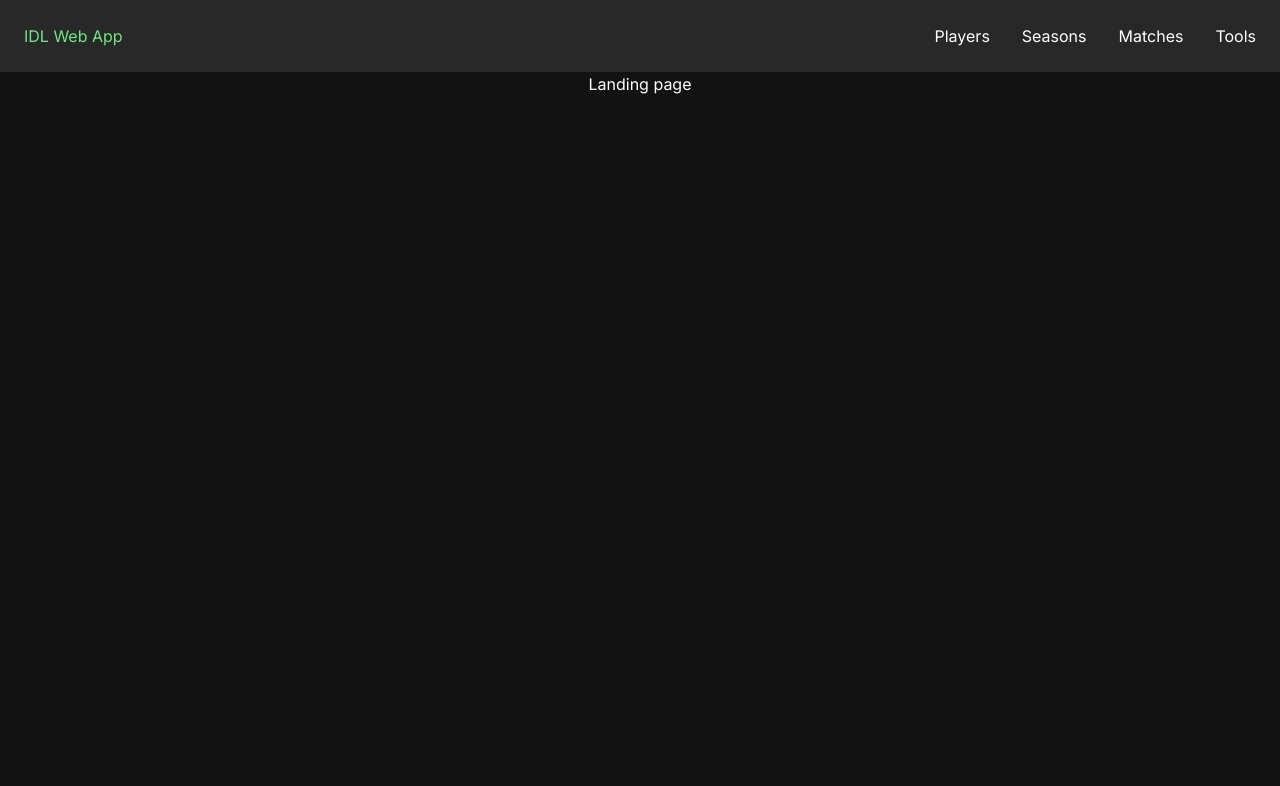
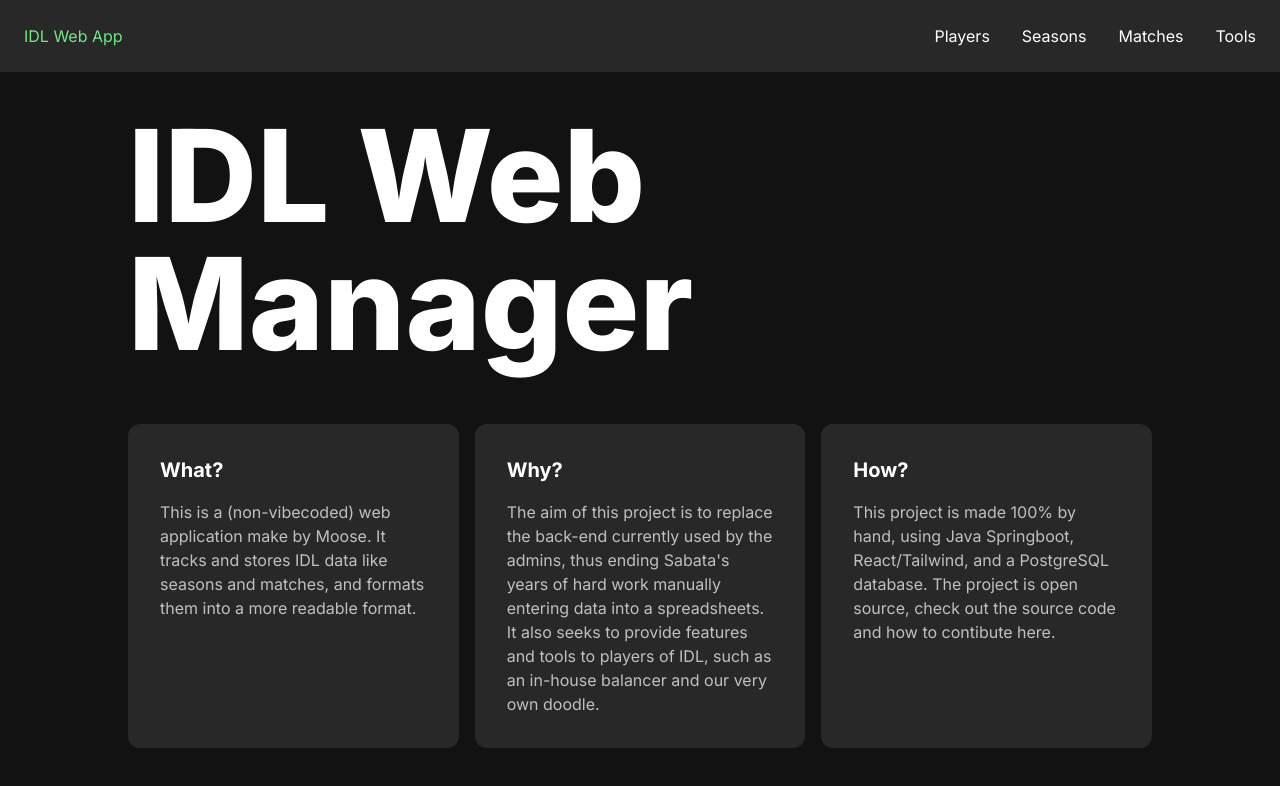
Before and after one commit to PlainOldMoose/IDLWebApp, a React (Vite) app in the folder frontend-tailwind/: page / in a window 1280 px wide. Shown: the top 786 px of the page. Built offline with nearby package versions, Linux system fonts and the light colour scheme; no server answers.

Commit message:
Updated css for pages

```diff
--- /dev/null
+++ b/frontend-tailwind/src/components/InfoCard.tsx
@@ -0,0 +1,13 @@
+interface InfoCardProps {
+    title: string;
+    body: string;
+}
+
+export default function InfoCard({title, body}: InfoCardProps) {
+    return (
+        <div className="bg-surface-a20 rounded-xl p-8 mt-4">
+            <h1 className="text-xl font-bold mb-4">{title}</h1>
+            <p className="text-light-a20">{body}</p>
+        </div>
+    );
+}
--- a/frontend-tailwind/src/pages/Landing.tsx
+++ b/frontend-tailwind/src/pages/Landing.tsx
@@ -1,5 +1,20 @@
+import InfoCard from "../components/InfoCard.tsx";
+
 export default function Landing() {
-    return(
-        <div className="flex justify-center">Landing page</div>
+    const what_body = "This is a (non-vibecoded) web application make by Moose. It tracks and stores IDL data like " +
+        "seasons and matches, and formats them into a more readable format.";
+    const why_body = "The aim of this project is to replace the back-end currently used by the admins, thus ending Sabata's years of hard work manually entering data into a spreadsheets. " +
+        "It also seeks to provide features and tools to players of IDL, such as an in-house balancer and our very own doodle.";
+    const how_body = "This project is made 100% by hand, using Java Springboot, React/Tailwind, and a PostgreSQL database. The project is open source, check out the source code and how to contibute here.";
+
+    return (
+        <div>
+            <h1 className="text-9xl font-extrabold my-10">IDL Web Manager</h1>
+            <div className="grid grid-cols-3 gap-4">
+                <InfoCard title={"What?"} body={what_body}/>
+                <InfoCard title={"Why?"} body={why_body}/>
+                <InfoCard title={"How?"} body={how_body}/>
+            </div>
+        </div>
     );
 }
--- a/frontend-tailwind/src/pages/Players.tsx
+++ b/frontend-tailwind/src/pages/Players.tsx
@@ -18,7 +18,7 @@ export default function Players() {
                     </thead>
                     <tbody>
                     {players?.map((player) => (
-                        <tr key={player.steamId} className="border-b border-surface-a30">
+                        <tr key={player.steamId} className="border-b border-surface-a30 hover:bg-surface-a30 hover:scale-102">
                             <td className="text-left py-2 px-4">{player.steamId}</td>
                             <td className="text-left py-2 px-4">{player.username}</td>
                             <td className="text-left py-2 px-4">{player.elo}</td>
--- a/frontend-tailwind/src/pages/Seasons.tsx
+++ b/frontend-tailwind/src/pages/Seasons.tsx
@@ -17,7 +17,7 @@ export default function Seasons() {
             </div>
 
             {/*Seasons*/}
-            <div>
+            <div className="grid grid-cols-3 gap-2 mt-12">
             {seasons?.map((season) => (
                 <SeasonSummaryCard key={season.id} season={season}/>
                 ))}
```
